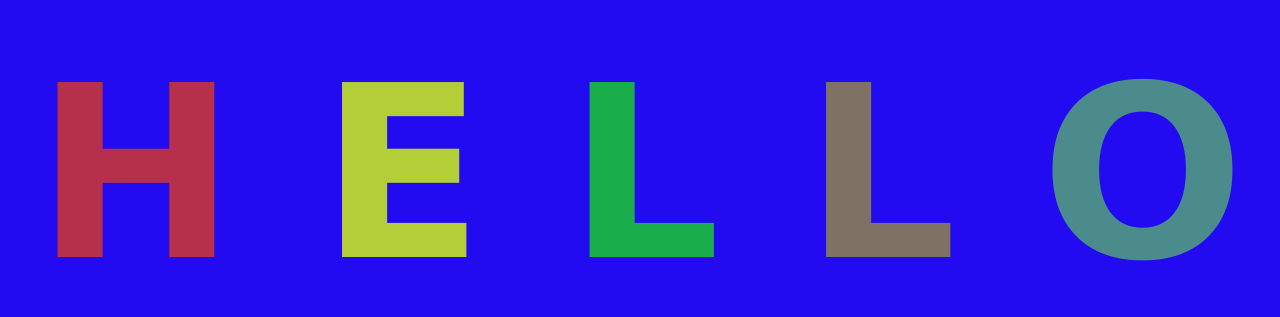
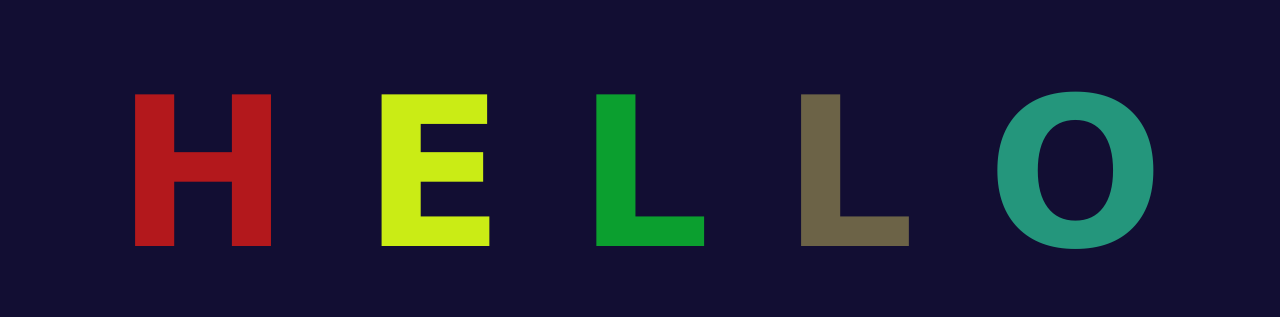
Before and after one commit to olgasp90/myFirstRepo, a plain HTML site: page index.html in a window 1280 px wide. Shown: the part 234-551 px from the top of the page. Drawn offline with Linux system fonts and the light colour scheme.

Commit message:
changed bg to navy-blue

```diff
--- a/app.css
+++ b/app.css
@@ -1,5 +1,5 @@
 h1 {
-	font-size: 15rem;
+	font-size: 13rem;
 	font-family: Verdana, Geneva, Tahoma, sans-serif;
 }
 body {
@@ -7,8 +7,8 @@ body {
 	justify-content: center;
 	align-items: center;
 	height: 100vh;
-	background-color: rgb(34, 11, 240);
+	background-color: rgb(18, 14, 51);
 }
 .letter {
-	transition: color 500ms;
+	transition: color 1000ms;
 }
```
